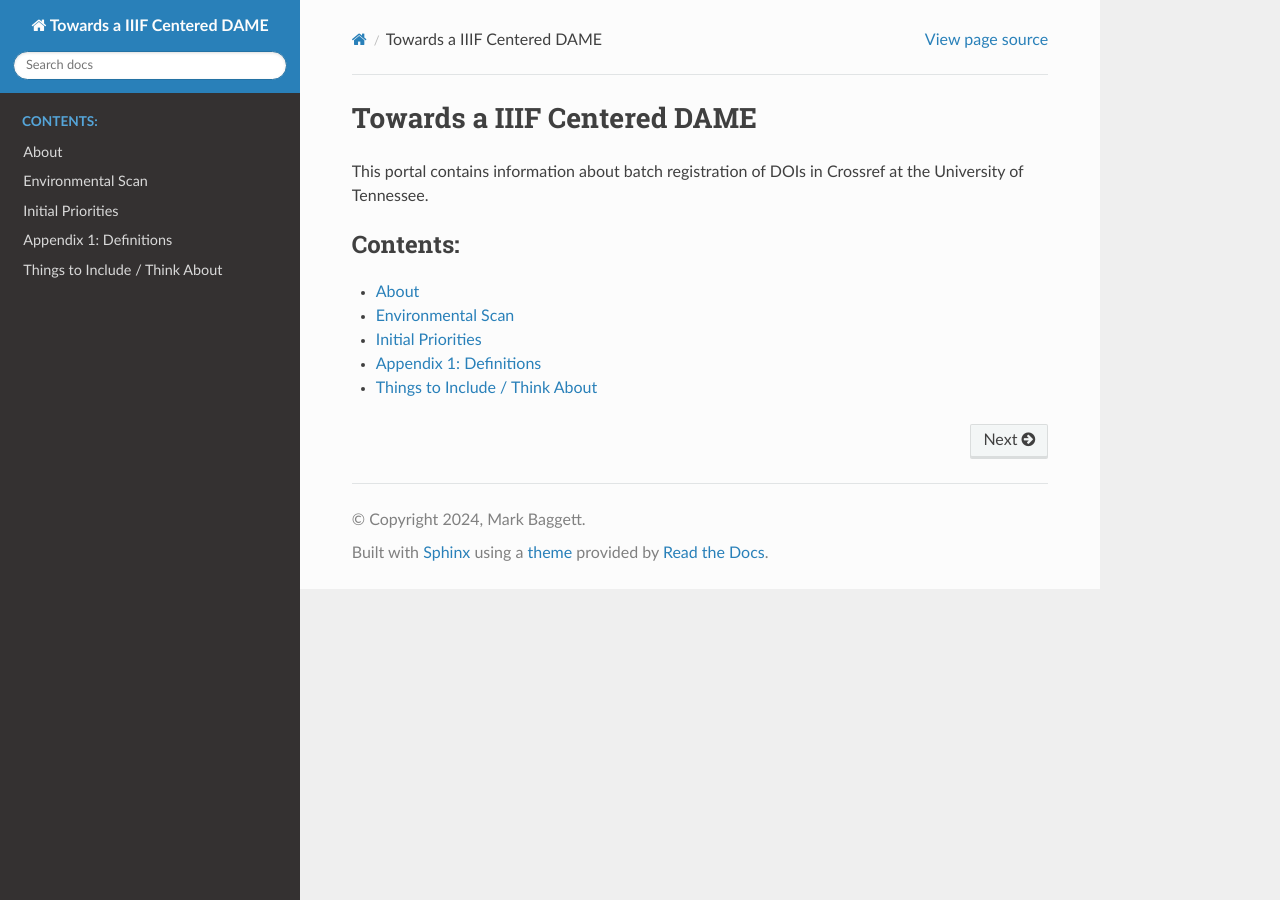
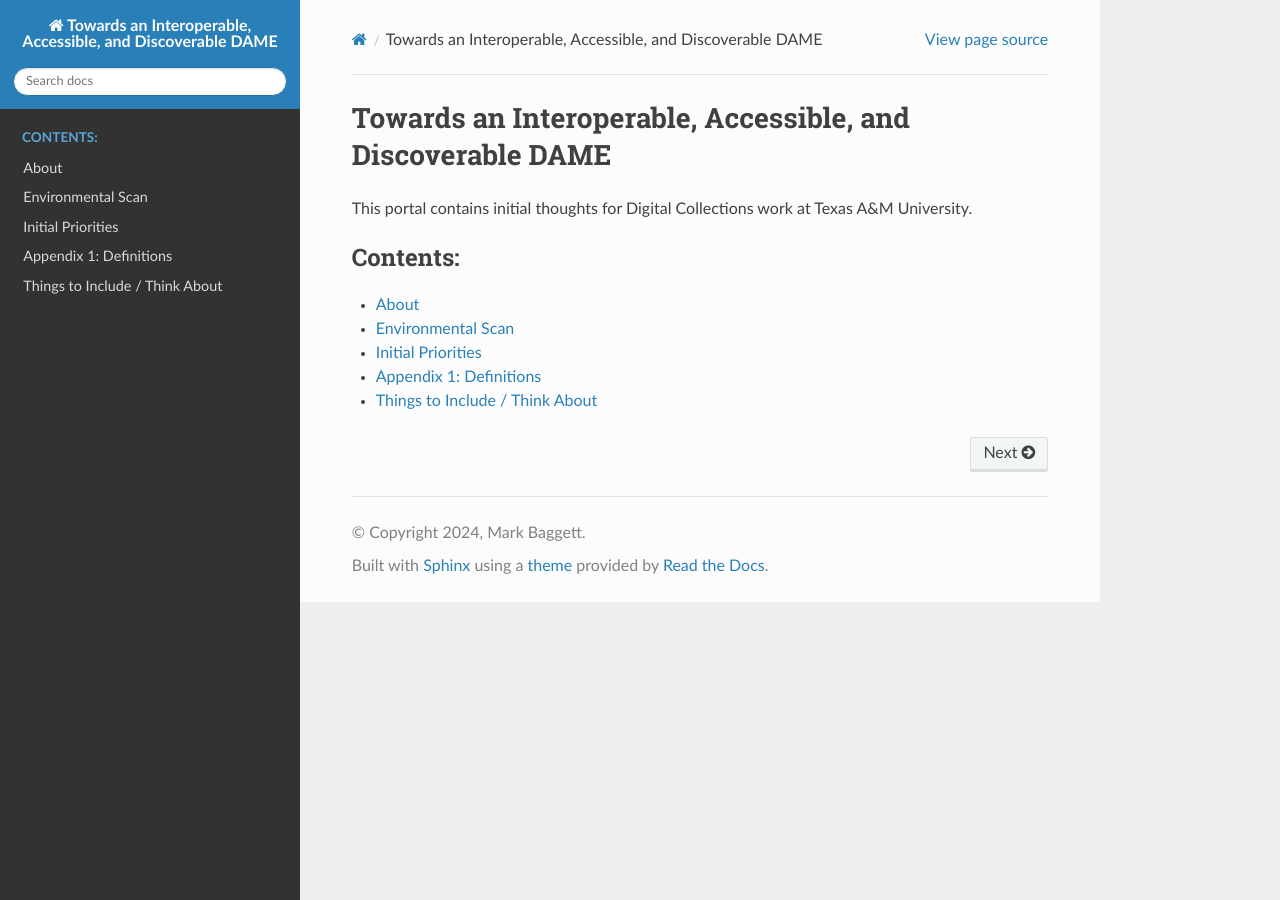
Before and after one commit to markpbaggett/tamu_dc_notes, a Sphinx documentation site: the page built from docs/source/index.rst, in a window 1280 px wide. Built offline with Sphinx 7.4.7 and the Read the Docs theme 2.0.0, drawn with Linux system fonts in a browser that asks for light colours.

Commit message:
Change title.

```diff
--- a/docs/source/conf.py
+++ b/docs/source/conf.py
@@ -8,7 +8,7 @@
 import sphinx_rtd_theme
 
 
-project = 'Towards a IIIF Centered DAME'
+project = 'Towards an Interoperable, Accessible, and Discoverable DAME'
 copyright = '2024, Mark Baggett'
 author = 'Mark Baggett'
 
--- a/docs/source/index.rst
+++ b/docs/source/index.rst
@@ -3,10 +3,10 @@
    You can adapt this file completely to your liking, but it should at least
    contain the root `toctree` directive.
 
-Towards a IIIF Centered DAME
-============================
+Towards an Interoperable, Accessible, and Discoverable DAME
+===========================================================
 
-This portal contains information about batch registration of DOIs in Crossref at the University of Tennessee.
+This portal contains initial thoughts for Digital Collections work at Texas A&M University.
 
 .. toctree::
    :maxdepth: 1
```
